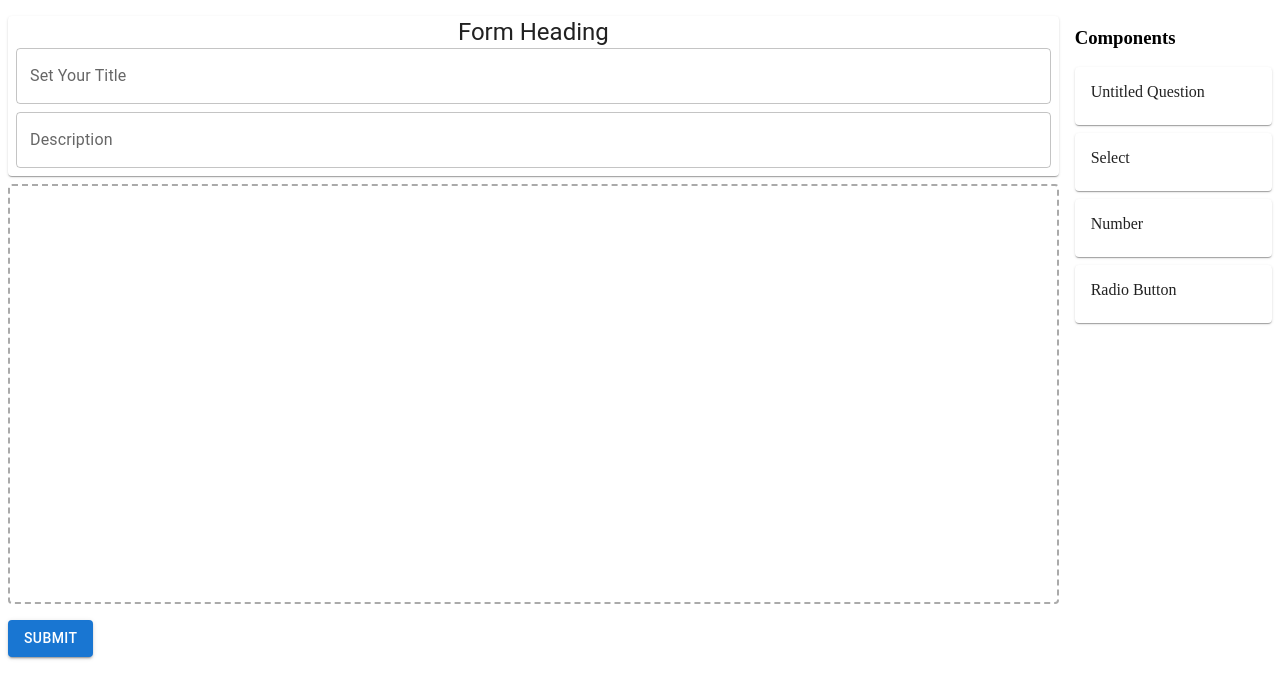
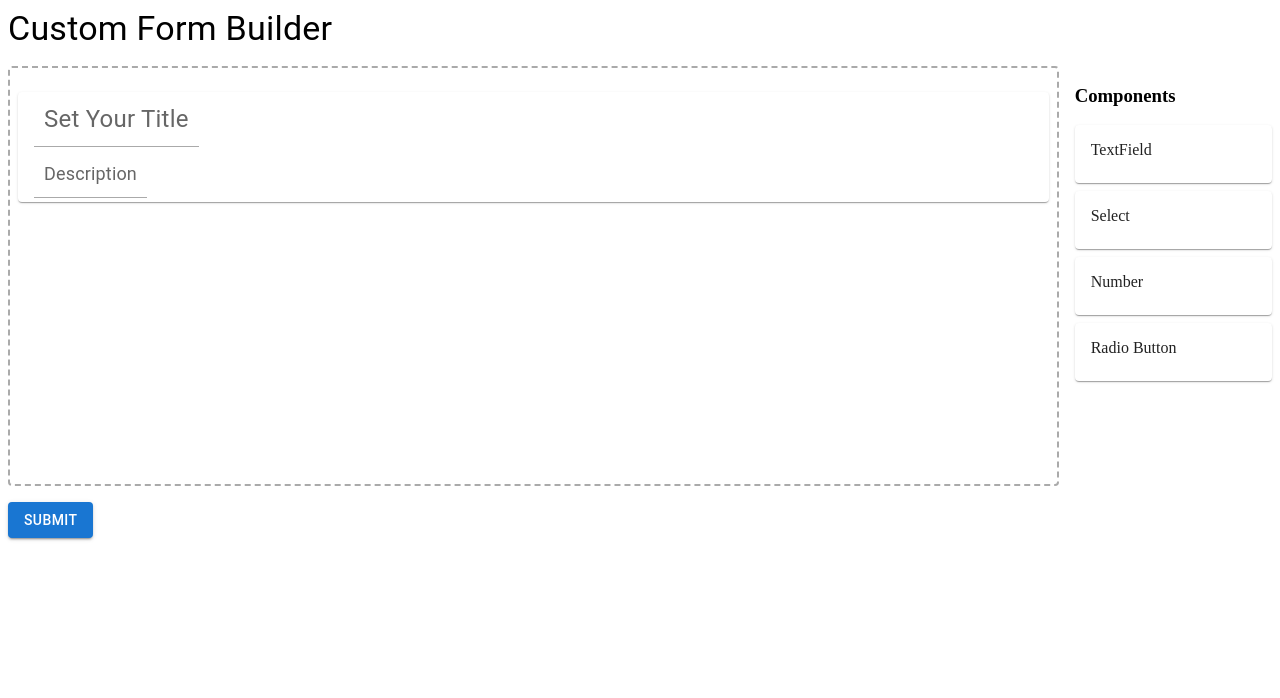
Before and after one commit to AyushTimalsina/Custom-Form-Builder, a React (Vite) app: page / in a window 1280 px wide. Shown: the top 698 px of the page. Built offline with nearby package versions, Linux system fonts and the light colour scheme.

Commit message:
1. Design refactored  2. dynamic id created 3.json design fixed 4. item duplication feature added dynamically

```diff
--- a/src/App.jsx
+++ b/src/App.jsx
@@ -1,11 +1,15 @@
 import React from "react";
 import FormBuilder from "./components/FormBuilder";
 import CustomFormProvider from "./context/provider";
+import { Typography } from "@mui/material";
 
 const App = () => {
   return (
     <>
       <CustomFormProvider>
+        <Typography variant="h4" style={{ marginBottom: "16px" }}>
+          Custom Form Builder
+        </Typography>
         <FormBuilder />
       </CustomFormProvider>
     </>
--- a/src/components/FormBuilder/FormComponent/FormField.jsx
+++ b/src/components/FormBuilder/FormComponent/FormField.jsx
@@ -9,10 +9,12 @@ import { Button, Switch, Paper } from "@mui/material";
 
 const FormField = () => {
   const [{ isRequiredMap, formFields }, {}] = useCustomForm();
-  const { handleRemoveField, handleToggleIsRequired } = useFormFunctions();
+  const { handleRemoveField, handleToggleIsRequired, handleDuplicateField } =
+    useFormFunctions();
+
   return (
     <>
-      {formFields.map((field, index) => (
+      {formFields.map((field) => (
         <div key={field.id}>
           <Paper elevation={3}>
             <div style={{ margin: 15 }}>
@@ -35,7 +37,9 @@ const FormField = () => {
                     size="small"
                     style={{ marginLeft: "8px" }}
                   >
-                    <ContentCopyIcon />
+                    <ContentCopyIcon
+                      onClick={() => handleDuplicateField(field.id)}
+                    />
                   </Button>
                   <Button
                     variant="text"
--- a/src/components/FormBuilder/FormComponent/FormHeading.jsx
+++ b/src/components/FormBuilder/FormComponent/FormHeading.jsx
@@ -1,34 +1,80 @@
-import React from "react";
+import React, { useState } from "react";
 import useCustomForm from "../../../context/useCustomForm";
 import useFormFunctions from "../../../hooks/useFormFunctions";
-import { Box, Paper, TextField, Typography } from "@mui/material";
+import { Box, Paper, InputLabel, Input, Typography } from "@mui/material";
 
 const FormHeading = () => {
   const [{ title, description }, {}] = useCustomForm();
   const { handleTitleChange, handleDescriptionChange } = useFormFunctions();
+
+  const [titleEditMode, setTitleEditMode] = useState(false);
+  const [descriptionEditMode, setDescriptionEditMode] = useState(false);
+
+  const handleTitleClick = () => {
+    setTitleEditMode(true);
+  };
+
+  const handleDescriptionClick = () => {
+    setDescriptionEditMode(true);
+  };
+
+  const handleTitleBlur = () => {
+    setTitleEditMode(false);
+  };
+
+  const handleDescriptionBlur = () => {
+    setDescriptionEditMode(false);
+  };
+
   return (
     <Paper>
-      <Box align={"center"} m={1}>
-        <Typography variant="h5">Form Heading</Typography>
-
-        <TextField
-          label="Set Your Title"
+      <Box m={2}>
+        {titleEditMode ? (
+          <Input
             value={title}
             fullWidth
             onChange={handleTitleChange}
-          variant="outlined"
-          style={{ marginBottom: "8px" }}
+            onBlur={handleTitleBlur}
+            autoFocus
           />
+        ) : (
+          <InputLabel
+            onClick={handleTitleClick}
+            style={{
+              fontSize: "24px",
+              display: "inline-block",
+              cursor: "text",
+              padding: "10px",
+              borderBottom: "1px solid #aaa",
+            }}
+          >
+            {title || "Set Your Title"}
+          </InputLabel>
+        )}
         <br />
 
-        <TextField
-          label="Description"
+        {descriptionEditMode ? (
+          <Input
+            value={description}
             fullWidth
-          value={description}
             onChange={handleDescriptionChange}
-          variant="outlined"
-          style={{ marginBottom: "8px" }}
+            onBlur={handleDescriptionBlur}
+            autoFocus
           />
+        ) : (
+          <InputLabel
+            onClick={handleDescriptionClick}
+            style={{
+              fontSize: "18px",
+              display: "inline-block",
+              cursor: "text",
+              padding: "10px",
+              borderBottom: "1px solid #aaa",
+            }}
+          >
+            {description || "Description"}
+          </InputLabel>
+        )}
       </Box>
     </Paper>
   );
--- a/src/components/FormBuilder/index.jsx
+++ b/src/components/FormBuilder/index.jsx
@@ -6,6 +6,7 @@ import useFormFunctions from "../../hooks/useFormFunctions";
 import FormHeading from "./FormComponent/FormHeading";
 import ComponentList from "./ComponentList";
 import FormField from "./FormComponent/FormField";
+
 const FormBuilder = () => {
   const [{ formJson }, {}] = useCustomForm();
   const { handleDragEnd, handleFormSubmit } = useFormFunctions();
@@ -15,19 +16,21 @@ const FormBuilder = () => {
       <DragDropContext onDragEnd={handleDragEnd}>
         <Grid container spacing={2}>
           <Grid item xs={10}>
-            <FormHeading />
             <Droppable droppableId="drop-zone">
               {(provided) => (
                 <div
                   {...provided.droppableProps}
                   ref={provided.innerRef}
                   style={{
-                    height: "400px",
+                    height: "auto",
+                    minHeight: "400px", // Set a minimum height
                     border: "2px dashed #aaa",
                     borderRadius: "4px",
                     padding: "8px",
+                    overflowY: "auto",
                   }}
                 >
+                  <FormHeading />
                   <FormField />
                   {provided.placeholder}
                 </div>
@@ -48,7 +51,7 @@ const FormBuilder = () => {
         {formJson && (
           <div style={{ marginTop: "16px" }}>
             <strong>Form JSON:</strong>
-            <pre>{formJson}</pre>
+            <pre>{JSON.stringify(JSON.parse(formJson), null, 2)}</pre>
           </div>
         )}
       </DragDropContext>
--- a/src/config/constant.jsx
+++ b/src/config/constant.jsx
@@ -1,3 +1,9 @@
+let counter = 0;
+
+const generateUniqueId = () => {
+  counter++;
+  return `item-${counter}`;
+};
 export const INITIAL_ITEMS = [
   {
     id: "form-1",
@@ -6,19 +12,29 @@ export const INITIAL_ITEMS = [
     name: "",
     elements: [
       {
-        id: "item-1",
+        id: generateUniqueId(),
         type: "text",
-        label: "Untitled Question",
+        label: "TextField",
         isRequired: false,
       },
-      { id: "item-2", type: "select", label: "Select", isRequired: false },
       {
-        id: "item-3",
+        id: generateUniqueId(),
+        type: "select",
+        label: "Select",
+        isRequired: false,
+      },
+      {
+        id: generateUniqueId(),
         type: "number",
         label: "Number",
         isRequired: false,
       },
-      { id: "item-4", type: "radio", label: "Radio Button", isRequired: false },
+      {
+        id: generateUniqueId(),
+        type: "radio",
+        label: "Radio Button",
+        isRequired: false,
+      },
     ],
   },
 ];
--- a/src/context/useReducer.jsx
+++ b/src/context/useReducer.jsx
@@ -7,6 +7,7 @@ const initialState = {
   description: "",
   formFields: [],
   formJson: "",
+  counter: 1,
 };
 
 const actionTypes = {
@@ -17,6 +18,7 @@ const actionTypes = {
   SET_FORM_FIELDS: "SET_FORM_FIELDS",
   SET_FORM_JSON: "SET_FORM_JSON",
   TOGGLE_IS_REQUIRED: "TOGGLE_IS_REQUIRED",
+  INCREMENT_COUNTER: "INCREMENT_COUNTER",
 };
 
 const reducer = (state, action) => {
@@ -39,6 +41,8 @@ const reducer = (state, action) => {
         ...state,
         isRequiredMap: { ...state.isRequiredMap, [fieldId]: isRequired },
       };
+    case actionTypes.INCREMENT_COUNTER:
+      return { ...state, counter: state.counter + 1 };
     default:
       return state;
   }
--- a/src/context/useStatesandAction.jsx
+++ b/src/context/useStatesandAction.jsx
@@ -21,6 +21,7 @@ const useStatesandActions = () => {
       dispatch({ type: actionTypes.SET_FORM_FIELDS, payload: formFields }),
     setFormJson: (formJson) =>
       dispatch({ type: actionTypes.SET_FORM_JSON, payload: formJson }),
+    incrementCounter: () => dispatch({ type: actionTypes.INCREMENT_COUNTER }),
     toggleIsRequired: (fieldId, isRequired) =>
       dispatch({
         type: actionTypes.TOGGLE_IS_REQUIRED,
--- a/src/hooks/useFormFunctions.jsx
+++ b/src/hooks/useFormFunctions.jsx
@@ -2,7 +2,7 @@ import useCustomForm from "../context/useCustomForm";
 
 const useFormFunctions = () => {
   const [
-    { isRequiredMap, title, items, formFields, description },
+    { counter, isRequiredMap, title, items, formFields, description },
     {
       setTitle,
       setItems,
@@ -10,6 +10,7 @@ const useFormFunctions = () => {
       setFormFields,
       setFormJson,
       toggleIsRequired,
+      incrementCounter,
     },
   ] = useCustomForm();
   const handleTitleChange = (event) => {
@@ -59,6 +60,20 @@ const useFormFunctions = () => {
   const handleToggleIsRequired = (fieldId) => {
     toggleIsRequired(fieldId, !isRequiredMap[fieldId]);
   };
+
+  const handleDuplicateField = (fieldId) => {
+    const fieldToDuplicate = formFields.find((field) => field.id === fieldId);
+    if (fieldToDuplicate) {
+      const duplicatedField = { ...fieldToDuplicate, id: generateUniqueId() };
+      setFormFields([...formFields, duplicatedField]);
+    }
+  };
+
+  const generateUniqueId = () => {
+    const newId = `item-${counter + 1}`;
+    incrementCounter();
+    return newId;
+  };
   return {
     handleTitleChange,
     handleDescriptionChange,
@@ -66,6 +81,8 @@ const useFormFunctions = () => {
     handleFormSubmit,
     handleRemoveField,
     handleToggleIsRequired,
+    handleDuplicateField,
+    generateUniqueId,
   };
 };
 
```
Lines whose indentation alone changed are shown as unchanged.
